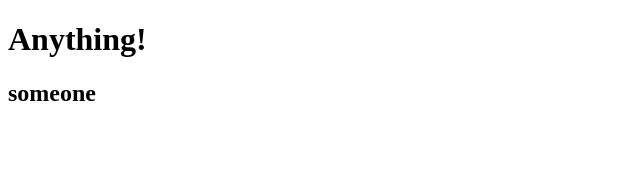
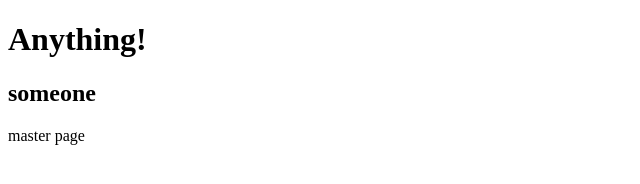
Before and after one commit to lucky13820/isma309test, a plain HTML site: page index.html in a window 1280 px wide. Shown: the full height of the page, 0-640 px from the left. Drawn offline with Linux system fonts and the light colour scheme.

Commit message:
mater page add

```diff
--- a/index.html
+++ b/index.html
@@ -12,5 +12,8 @@
   <h2>
     someone
   </h2>
+  <p1>
+    master page
+  </p1>
 </body>
 </html>
```
